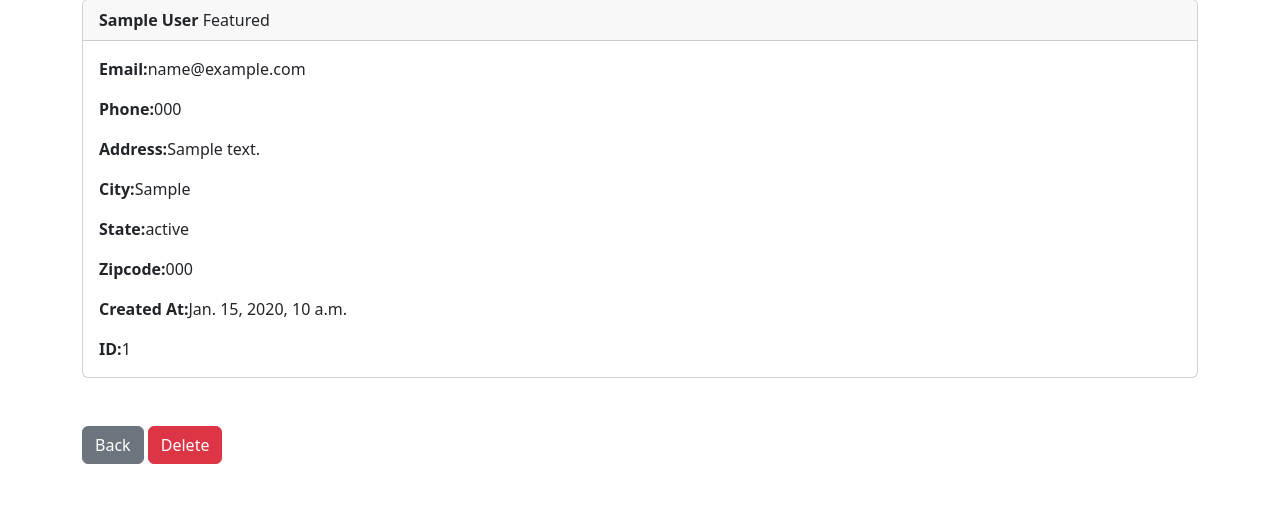
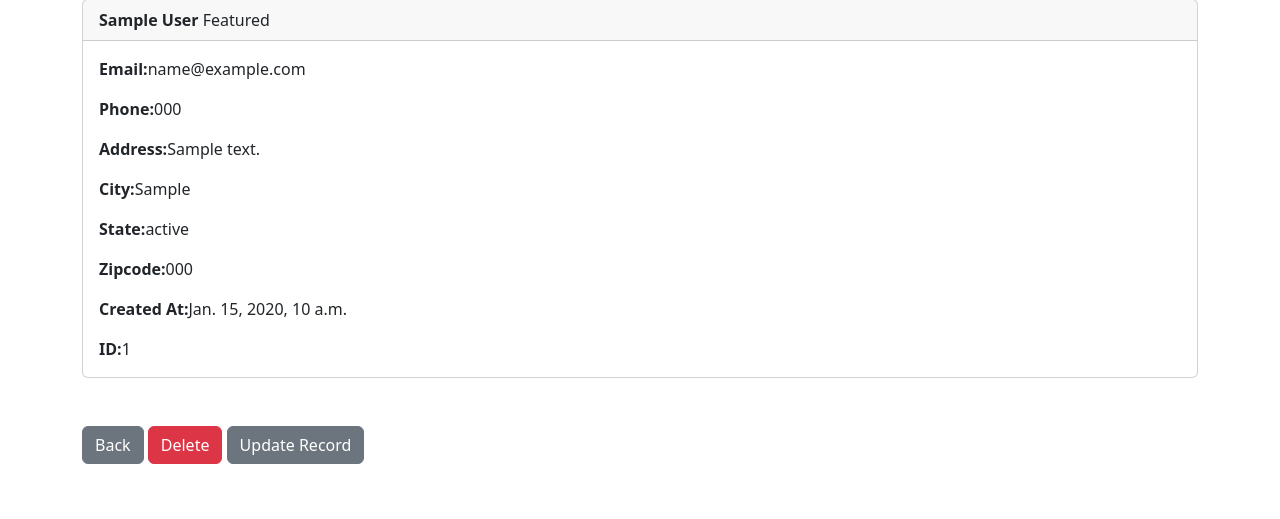
Before and after one commit to KAPIL8860/Django-CRM, a Django app: page /record/1 in a window 1280 px wide. Shown: the part 81-600 px from the top of the page. Run offline with Django 5.2, Linux system fonts and the light colour scheme; the first user in the database is signed in; tables that the repository leaves empty hold one stand-in row (Sample ...).

Commit message:
update records

```diff
--- a/dcrm/website/templates/add_record.html
+++ b/dcrm/website/templates/add_record.html
@@ -12,7 +12,7 @@
 
 <br/>
   <button type="submit" class="btn btn-secondary">Add Record</button>
-   <a href="{% url 'home' %}" class="btn btn-secondary">Back</a>
+  <a href="{% url 'home'%}" class="btn btn-secondary">Back</a>
 
 </form>
 
--- a/dcrm/website/templates/record.html
+++ b/dcrm/website/templates/record.html
@@ -35,6 +35,7 @@
 <a href="{% url 'home'%}" class="btn btn-secondary">Back</a>
 <a href="{% url 'delete_record' customer_record.id %}" class="btn btn-danger">Delete</a>
 
+<a href="{% url 'update_record' customer_record.id %}" class="btn btn-secondary">Update Record</a>
 
 
 {% endblock %}
--- a/dcrm/website/urls.py
+++ b/dcrm/website/urls.py
@@ -10,5 +10,6 @@ urlpatterns = [
     path('record/<int:pk>', views.customer_record, name='record'),
     path('delete_record/<int:pk>', views.delete_record, name='delete_record'),
     path('add_record/', views.add_record, name='add_record'),
+    path('update_record/<int:pk>', views.update_record, name='update_record'),
 
 ]
--- a/dcrm/website/views.py
+++ b/dcrm/website/views.py
@@ -84,3 +84,17 @@ def add_record(request):
 	else:
 		messages.success(request, "You Must Be Logged In...")
 		return redirect('home')
+
+
+def update_record(request, pk):
+	if request.user.is_authenticated:
+		current_record = Record.objects.get(id=pk)
+		form = AddRecordForm(request.POST or None, instance=current_record)
+		if form.is_valid():
+			form.save()
+			messages.success(request, "Record Has Been Updated!")
+			return redirect('home')
+		return render(request, 'update_record.html', {'form':form})
+	else:
+		messages.success(request, "You Must Be Logged In...")
+		return redirect('home')
```
Also changed, not shown: dcrm/website/templates/update_record.html (added, +21 -0 lines).
